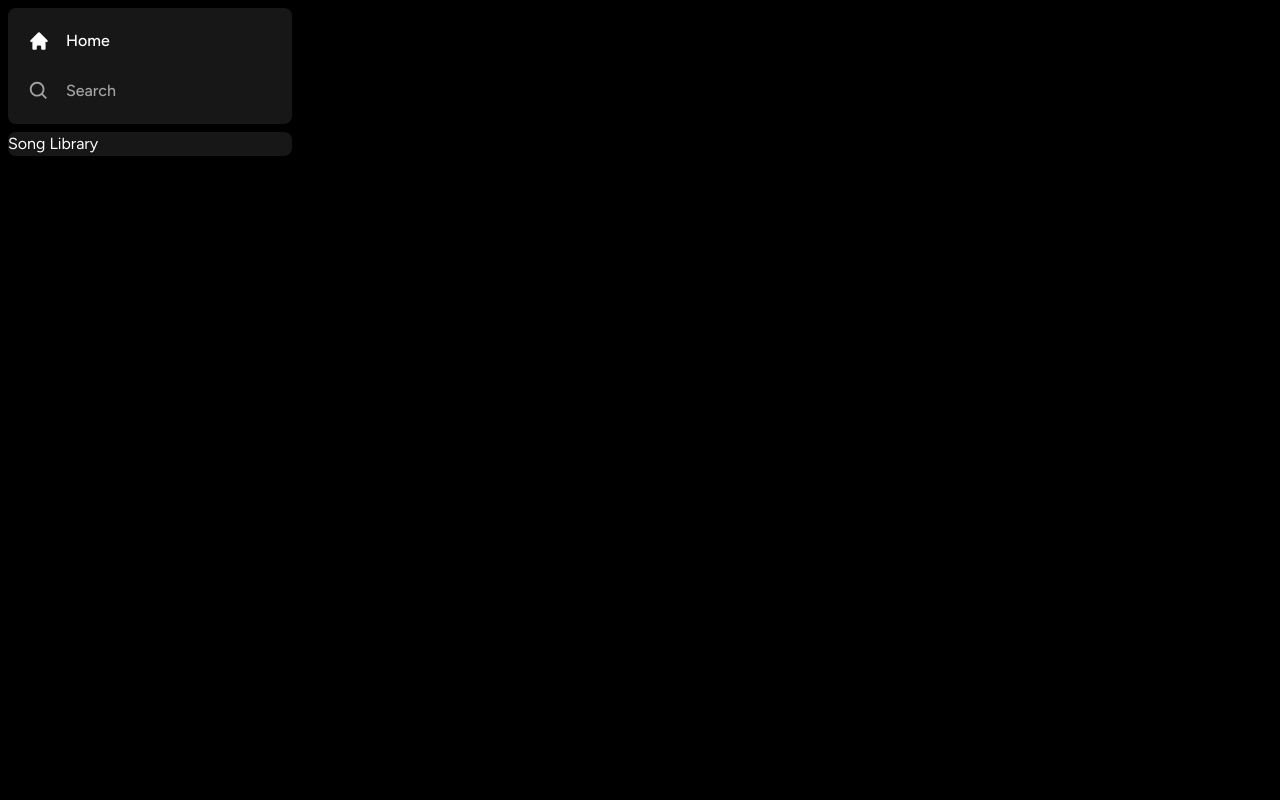
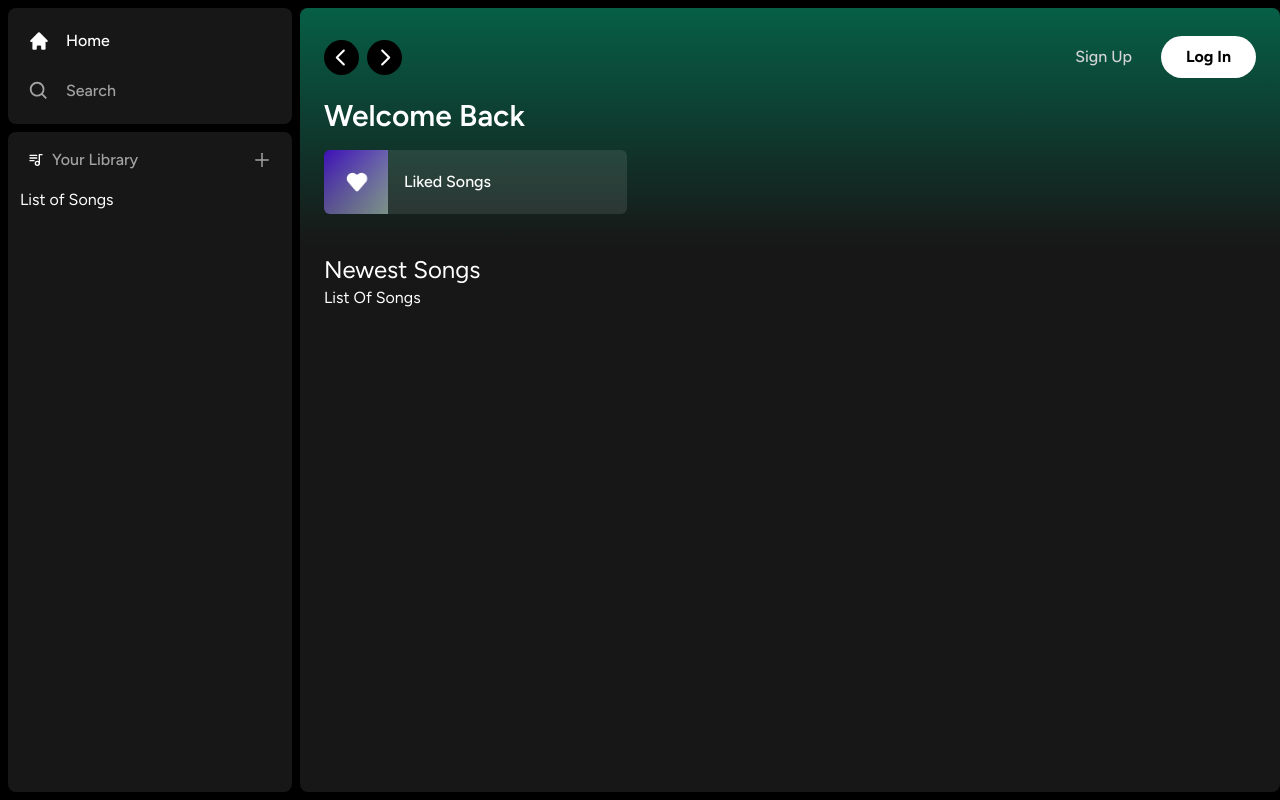
Before and after one commit to Kwts0s/spotify-clone, a Next.js app: page / in a window 1280 px wide. Built offline with nearby package versions, Linux system fonts and the light colour scheme.

Commit message:
Layout done

```diff
--- a/app/(site)/page.tsx
+++ b/app/(site)/page.tsx
@@ -1,6 +1,53 @@
+import Header from "@/components/Header";
+import ListItem from "@/components/ListItem";
 
 export default function Home() {
   return (
-    <div className="text-green-500">Main Content</div>
+    <div className="
+      bg-neutral-900
+      rounded-lg
+      h-full
+      w-full
+      overflow-hidden
+      overflow-y-auto
+    ">
+      <Header>
+        <div className="mb-2">
+          <h1 className="
+          text-white
+          text-3xl
+          font-semibold
+          ">
+            Welcome Back
+          </h1>
+          <div className="
+            grid
+            grid-cols-1
+            sm:grid-cols-2
+            xl:grid-cols-3
+            2xl:grid-cols-4
+            gap-3
+            mt-4
+          ">
+            <ListItem
+            image="/images/liked.png"
+            name="Liked Songs"
+            href="liked"
+            />
+          </div>
+        </div>
+      </Header>
+        <div className="mt-2 mb-7 px-6">
+          <div className="flex justify-between items-center">
+            <h1 className="text-white text-2xl text-semibold">
+              Newest Songs
+            </h1>
+          </div>
+            <div>
+              List Of Songs
+            </div>
+
+        </div>
+    </div>
   )
 }
--- /dev/null
+++ b/components/Button.tsx
@@ -0,0 +1,45 @@
+import { forwardRef } from "react";
+import { twMerge } from "tailwind-merge";
+
+interface ButtonProps
+  extends React.ButtonHTMLAttributes<HTMLButtonElement> {}
+
+const Button = forwardRef<HTMLButtonElement, ButtonProps>(({
+  className,
+  children,
+  disabled,
+  type = "button",
+  ...props
+}, ref) =>{
+  return (
+    <button
+    type={type}
+    className={twMerge(`
+      w-full
+      rounded-full
+      bg-green-500
+      border
+      border-transparent
+      px-3
+      py-3
+      disabled:cursor-not-allowed
+      disabled:opacity-50
+      text-black
+      font-bold
+      hover:opacity-75
+      transition
+    `,
+      className
+    )}
+      disabled={disabled}
+      ref={ref}
+      {...props}
+    >
+      {children}
+    </button>
+  )
+})
+
+Button.displayName = "Button";
+
+export default Button;
--- /dev/null
+++ b/components/Header.tsx
@@ -0,0 +1,141 @@
+"use client";
+
+import { useRouter } from "next/navigation";
+import { twMerge } from "tailwind-merge";
+import { RxCaretLeft, RxCaretRight } from "react-icons/rx";
+import { HiHome } from "react-icons/hi";
+import { BiSearch } from "react-icons/bi";
+import Button from "./Button";
+
+interface HeaderProps {
+  children: React.ReactNode;
+  className?: string;
+}
+
+const Header: React.FC<HeaderProps> = ({
+  children,
+  className
+}) => {
+  const router = useRouter();
+
+  const handleLogout = () =>{
+    //Handle Logout
+  }
+
+  return(
+    <div className={twMerge(`
+    h-fit
+    bg-gradient-to-b
+    from-emerald-800
+    p-6
+    `,
+      className
+    )}>
+     <div className="
+      w-full
+      mb-4
+      flex
+      items-center
+      justify-between
+     ">
+      <div className="
+        hidden
+        md:flex
+        gap-x-2
+        items-center
+      ">
+        <button
+        onClick={() => router.back()}
+        className="
+          rounded-full
+          bg-black
+          flex
+          items-center
+          justify-center
+          hover:opacity-75
+          transition
+        ">
+          <RxCaretLeft size={35} className="text-white"/>
+        </button>
+        <button
+        onClick={() => router.forward()}
+        className="
+          rounded-full
+          bg-black
+          flex
+          items-center
+          justify-center
+          hover:opacity-75
+          transition
+        ">
+          <RxCaretRight size={35} className="text-white"/>
+        </button>
+
+      </div>
+        <div className="flex md:hidden gap-x-2 items-center">
+          <button className="
+            rounded-full
+            p-2
+            bg-white
+            flex
+            items-center
+            justify-center
+            hover:opacity-75
+            transition
+          ">
+            <HiHome className="text-black" size={20}/>
+          </button>
+
+          <button className="
+            rounded-full
+            p-2
+            bg-white
+            flex
+            items-center
+            justify-center
+            hover:opacity-75
+            transition
+          ">
+            <BiSearch className="text-black" size={20}/>
+          </button>
+        </div>
+          <div className="
+          flex
+          justify-between
+          items-center
+          gap-x-4
+          ">
+            <>
+              <div>
+                <Button
+                onClick={() => {}}
+                className="
+                bg-transparent
+                text-neutral-300
+                font-medium
+                ">
+                  Sign Up
+                </Button>
+              </div>
+              <div>
+                <Button
+                onClick={() => {}}
+                className="
+                bg-white
+                px-6
+                py-2
+                ">
+                  Log In
+                </Button>
+              </div>
+            </>
+
+          </div>
+
+     </div>
+     {children}
+    </div>
+  );
+}
+
+export default Header;
--- /dev/null
+++ b/components/Library.tsx
@@ -0,0 +1,60 @@
+"use client";
+
+import {TbPlaylist} from "react-icons/tb";
+import {AiOutlinePlus} from "react-icons/ai";
+
+const Library = () => {
+  const onClick = () => {
+    // Handle Upload
+  };
+
+  return (
+    <div className="flex flex-col">
+      <div
+      className="
+      flex
+      items-center
+      justify-between
+      px-5
+      pt-4
+      ">
+        <div
+        className="
+        inline-flex
+        items-center
+        gap-x-2
+        ">
+          <TbPlaylist/>
+          <p className="
+          text-neutral-400
+          font-medium
+          text-md
+          ">
+            Your Library
+          </p>
+        </div>
+        <AiOutlinePlus
+          onClick={onClick}
+          size={20}
+          className="
+          text-neutral-400
+          cursor-pointer
+          hover:text-white
+          transition
+          "
+        />
+      </div>
+      <div className="
+        flex
+        flex-col
+        gap-y-2
+        mt-4
+        px-3
+      ">
+        List of Songs
+      </div>
+    </div>
+  );
+}
+
+export default Library;
--- /dev/null
+++ b/components/ListItem.tsx
@@ -0,0 +1,77 @@
+"use client";
+
+import Image from "next/image";
+import { useRouter } from "next/navigation";
+import {FaPlay} from "react-icons/fa";
+
+interface ListItemProps {
+  image: string;
+  name: string;
+  href: string;
+}
+
+const ListItem: React.FC<ListItemProps> = ({
+  image,
+  name,
+  href
+}) => {
+  const router = useRouter();
+
+  const onClick = () => {
+    // Add Authentication before push
+    router.push(href);
+  }
+
+  return (
+    <button
+    onClick={onClick}
+    className="
+    relative
+    group
+    flex
+    items-center
+    rounded-md
+    overflow-hidden
+    gap-x-4
+    bg-neutral-100/10
+    hover:bg-neutral-100/20
+    transition
+    pr-4
+    ">
+      <div className="
+      relative
+      min-h-[64px]
+      min-w-[64px]
+      ">
+        <Image
+        className="object-cover"
+        fill
+        src={image}
+        alt="Image"
+        />
+      </div>
+      <p className="font-medium truncate py-5">
+        {name}
+      </p>
+      <div className="
+      absolute
+      transition
+      opacity-0
+      rounded-full
+      flex
+      items-center
+      justify-center
+      bg-green-500
+      p-4
+      drop-shadow-md
+      right-5
+      group-hover:opacity-100
+      hover:scale-110
+      ">
+        <FaPlay className="text-black"/>
+      </div>
+    </button>
+  );
+}
+
+export default ListItem;
--- a/components/Sidebar.tsx
+++ b/components/Sidebar.tsx
@@ -6,6 +6,7 @@ import { HiHome } from "react-icons/hi";
 import { BiSearch } from "react-icons/bi";
 import Box from "./Box";
 import SidebarItem from "./SidebarItem";
+import Library from "./Library";
 
 interface SidebarProps{
   children: React.ReactNode;
@@ -33,7 +34,7 @@ const routes = useMemo(() => [
 ],[pathname]);
 
   return (
-    <div>
+
       <div className="flex h-full">
         <div className="
         hidden
@@ -64,12 +65,15 @@ const routes = useMemo(() => [
             </div>
           </Box>
           <Box className="overflow-y-auto h-full">
-            Song Library
+            <Library/>
           </Box>
 
         </div>
+        <main className="h-full flex-1 overflow-y-auto py-2">
+          {children}
+        </main>
       </div>
-    </div>
+
   );
 }
 
```
Also changed, not shown: public/images/liked.png (added).
